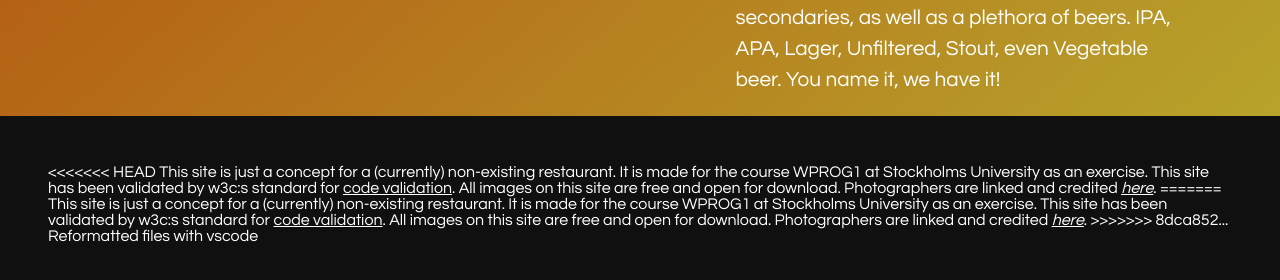
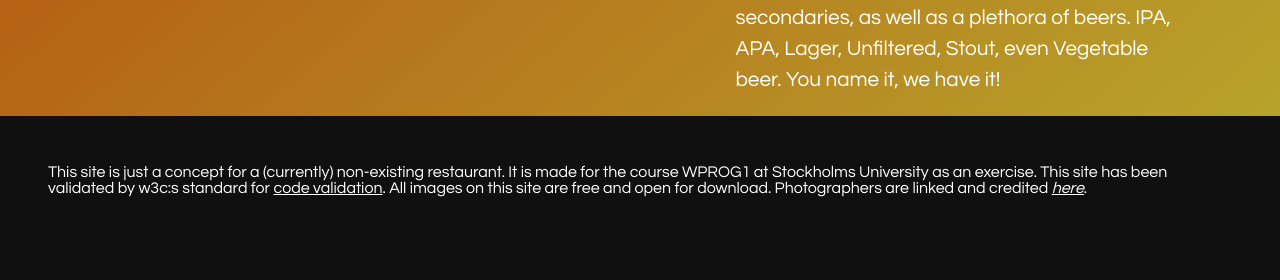
Before and after one commit to juliusbendezu/hambeerguesa, a plain HTML site: page home.html in a window 1280 px wide. Shown: the part 1952-2232 px from the top of the page. After the commit the page ends 2196 px from the top, so only its background shows below. Drawn offline with nearby package versions, Linux system fonts and the light colour scheme; a web font is replaced by a local one.

Commit message:
Fix home.html

```diff
--- a/home.html
+++ b/home.html
@@ -79,14 +79,10 @@
     </div>
     <footer id="home-footer">
         <p>
-<<<<<<< HEAD
-            This site is just a concept for a (currently) non-existing restaurant. It is made for the course WPROG1 at Stockholms University as an exercise. This site has been validated by w3c:s standard for <a href="https://validator.w3.org/about.html">code validation</a>. All images on this site are free and open for download. Photographers are linked and credited <a href="server/credit.php"><em>here</em></a>.
-=======
             This site is just a concept for a (currently) non-existing restaurant. It is made for the course WPROG1 at
             Stockholms University as an exercise. This site has been validated by w3c:s standard for <a
                 href="https://validator.w3.org/about.html">code validation</a>. All images on this site are free and
             open for download. Photographers are linked and credited <a href="server/credit.php"><em>here</em></a>.
->>>>>>> 8dca852... Reformatted files with vscode
         </p>
     </footer>
 </body>
```
